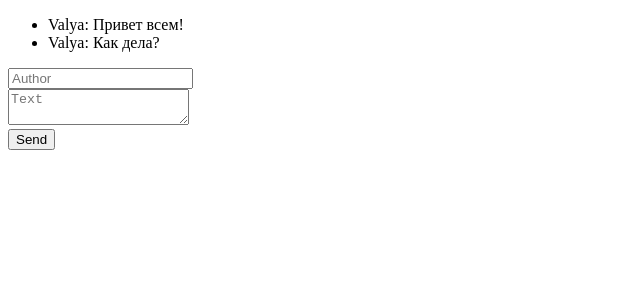
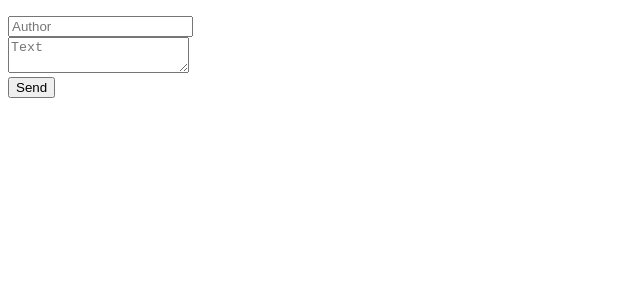
Before and after one commit to Valentina-Aktanko/react-messenger, a React app: page / in a window 1280 px wide. Shown: the top 300 px of the page, without its empty margins (0-640 px from the left). Built offline with nearby package versions, Linux system fonts and the light colour scheme.

Commit message:
change propTypes of MessagesList

```diff
--- a/src/components/Message.jsx
+++ b/src/components/Message.jsx
@@ -1,20 +1,16 @@
 import React, { Component } from 'react';
 import PropTypes from 'prop-types';
 
+export const messageType = {
+  author: PropTypes.string.isRequired,
+  text: PropTypes.string.isRequired,
+}
+
 export class Message extends Component {
-
-  static propTypes = {
-    author: PropTypes.string,
-    text: PropTypes.string,
-  }
-
-  static defaultProps = {
-    author: 'Noname',
-    text: 'Epmty message',
-  }
 
   render() {
     const { author, text } = this.props;
+
     return(
       <li>{author}: {text}</li>
     );
--- a/src/components/MessagesList.jsx
+++ b/src/components/MessagesList.jsx
@@ -1,22 +1,22 @@
 import React, { Component } from 'react';
 import PropTypes from 'prop-types';
 
-import { Message } from './Message';
+import { Message, messageType } from './Message';
 
 export class MessagesList extends Component {
 
   static propTypes = {
-    message: PropTypes.array,
+    items: PropTypes.arrayOf(
+      PropTypes.shape(messageType),
+    ),
   }
 
   render() {
-    const { messages } = this.props;
+    const { items } = this.props;
 
     return (
       <ul>
-        {messages.map((message, idx) =>
-          <Message key={idx} author={message.author} text={message.text} />
-        )}
+        {items.map((item, idx) => <Message key={idx} {...item} />)}
       </ul>
     );
   }
--- a/src/components/Messenger.jsx
+++ b/src/components/Messenger.jsx
@@ -8,43 +8,25 @@ const messages = ['Привет', 'Как дела?', 'Как настроени
 export class Messenger extends Component {
 
   state = {
-    messages: [
-      {text: 'Привет всем!', author: 'Valya'}
-    ],
-  }
-
-  interval = null;
-
-  componentDidMount() {
-    this.interval = setInterval(() => {
-      const randIndex = Math.floor(Math.random() * messages.length);
-
-      this.setState({
-        messages: this.state.messages.concat([{text: messages[randIndex], author: 'Valya'}]),
-      })
-    }, 5000);
-  }
-
-  componentWillUnmount() {
-    clearInterval(this.interval);
+    messages: [],
   }
 
   componentDidUpdate() {
-    setTimeout(() => {
-      const lastMessage = this.state.messages[this.state.messages.length-1];
-      if (lastMessage.author !== 'Bot') {
+    const author = this.state.messages[this.state.messages.length-1].author;
+
+    if (lastMessage.author !== 'Bot') {
+      setTimeout(() => {
         this.setState({
-          messages: this.state.messages.concat([{text: `Привет, ${lastMessage.author}. Бот на связи!`, author: 'Bot'}]),
+          messages: this.state.messages.concat([{text: `Привет, ${author}! Бот на связи.`, author: 'Bot'}]),
         })
-      }
-    }, 1000)
+      }, 1000)
+    }
   }
 
   handleMessageSend = (message) => {
-    console.log(message);
-    this.setState({
-      messages: this.state.messages.concat([{text: message.text, author: message.author}]),
-    })
+    this.setState(({ messages }) => ({
+      messages: messages.concat([message]),
+    }))
   }
 
   render() {
@@ -52,7 +34,7 @@ export class Messenger extends Component {
 
     return (
       <div>
-        <MessagesList messages={messages}/>
+        <MessagesList items={messages} />
         <MessageForm onSend={this.handleMessageSend} />
       </div>
     );
```
